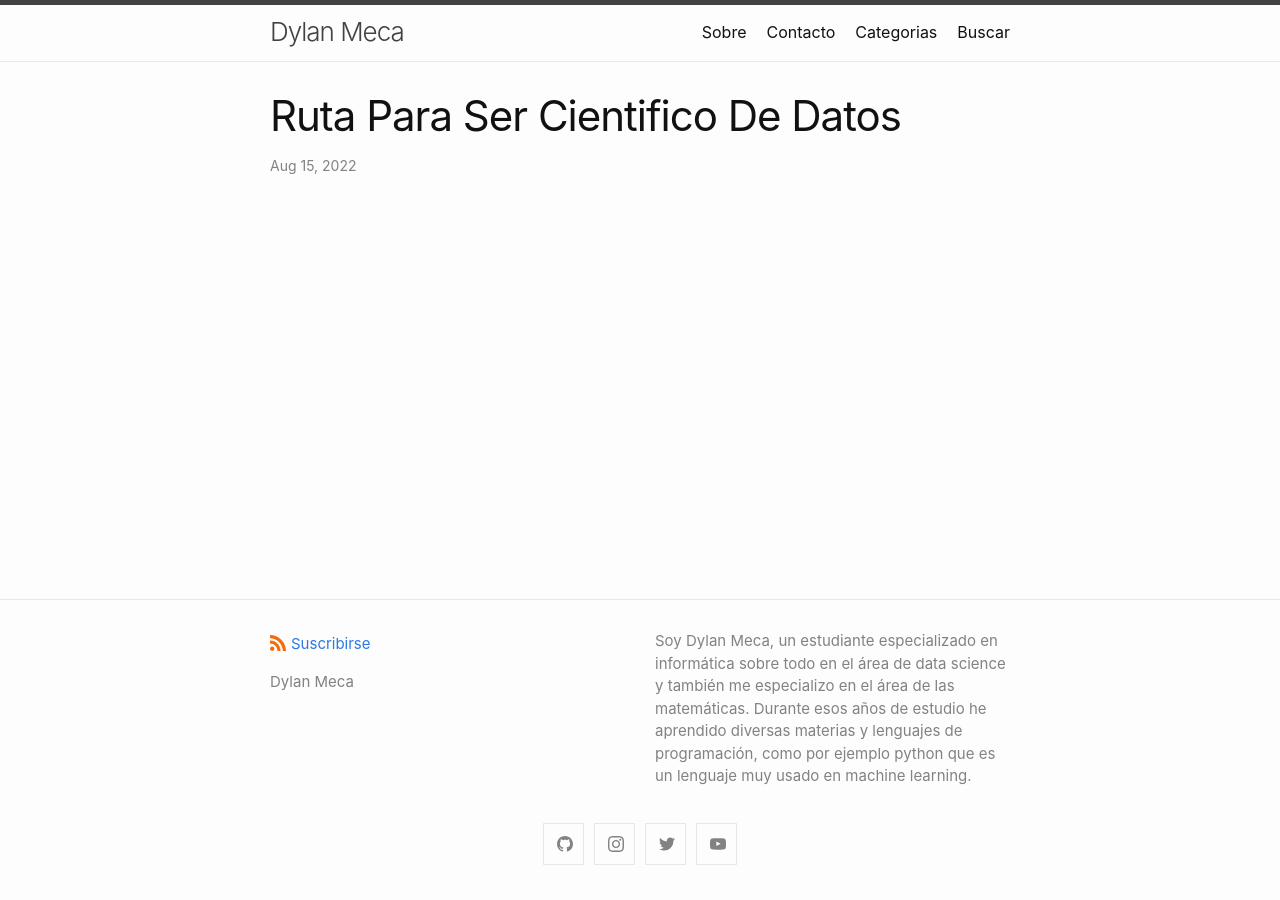
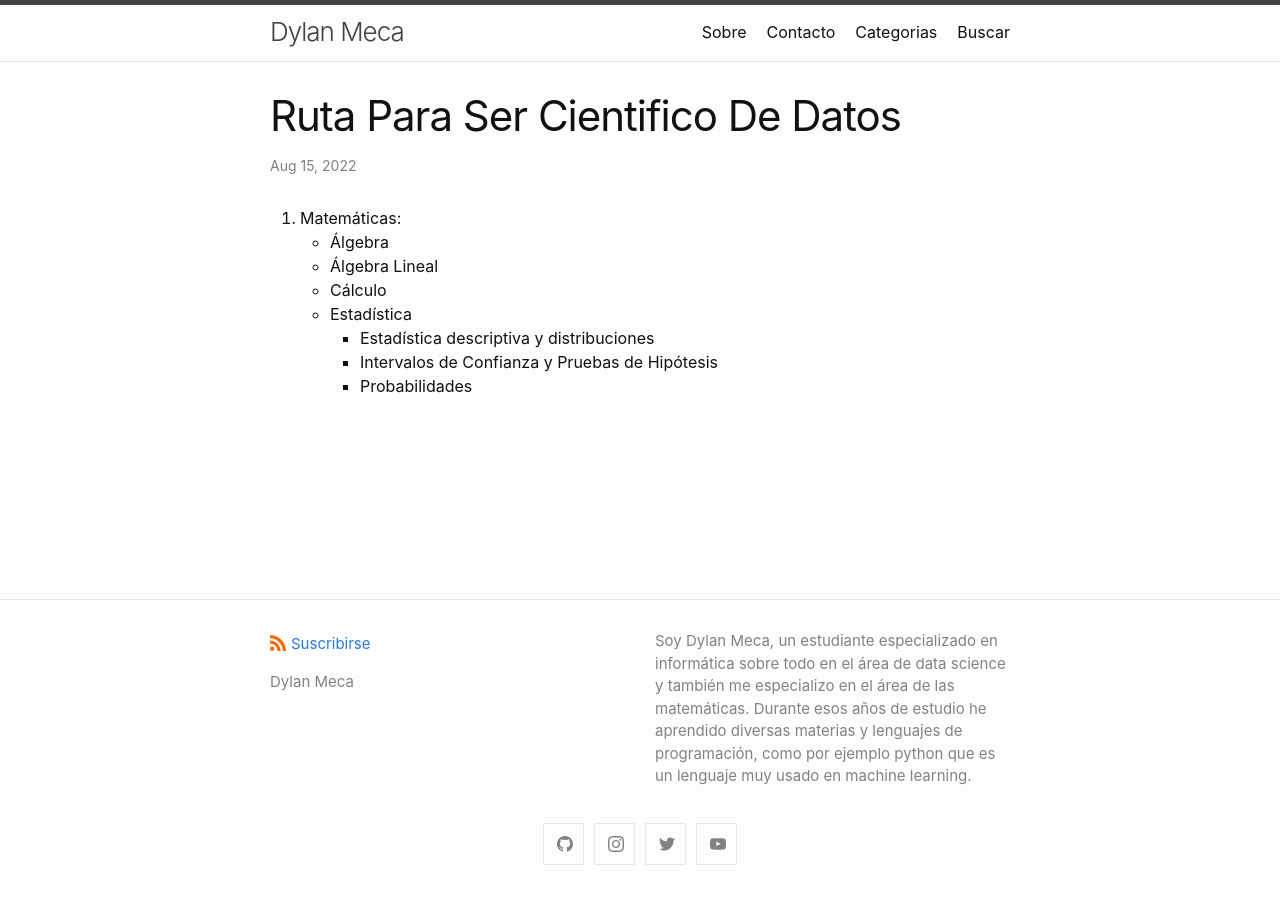
Before and after one commit to dylanmeca/dylanmeca.github.io, a Jekyll site: the page built from _posts/2022-08-15-Ruta-para-ser-Cientifico-de-Datos.md, in a window 1280 px wide. Built offline with Jekyll 4.4.1, drawn with Linux system fonts in a browser that asks for light colours; a script that is not in the unit is left out; comment, search, counter and statistics services are not loaded.

Commit message:
Update 2022-08-15-Ruta-para-ser-Cientifico-de-Datos.md

```diff
--- a/_posts/2022-08-15-Ruta-para-ser-Cientifico-de-Datos.md
+++ b/_posts/2022-08-15-Ruta-para-ser-Cientifico-de-Datos.md
@@ -4,3 +4,12 @@ permalink: /2022/08/15/Ruta-para-ser-Cientifico-de-Datos.html
 description:
 keywords:
 ---
+
+1. Matemáticas:
+     * Álgebra
+     * Álgebra Lineal
+     * Cálculo
+     * Estadística
+          * Estadística descriptiva y distribuciones
+          * Intervalos de Confianza y Pruebas de Hipótesis
+          * Probabilidades
```
